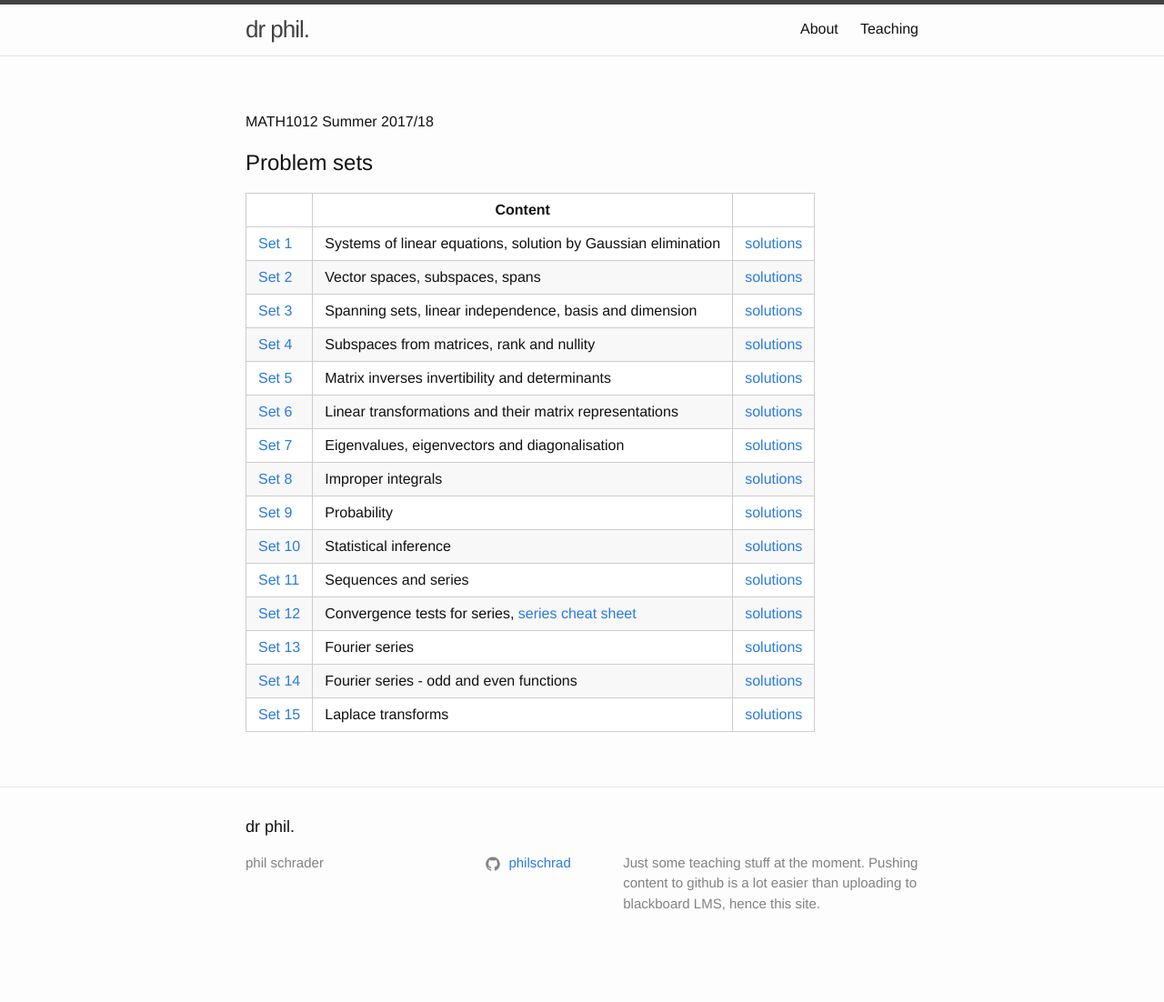
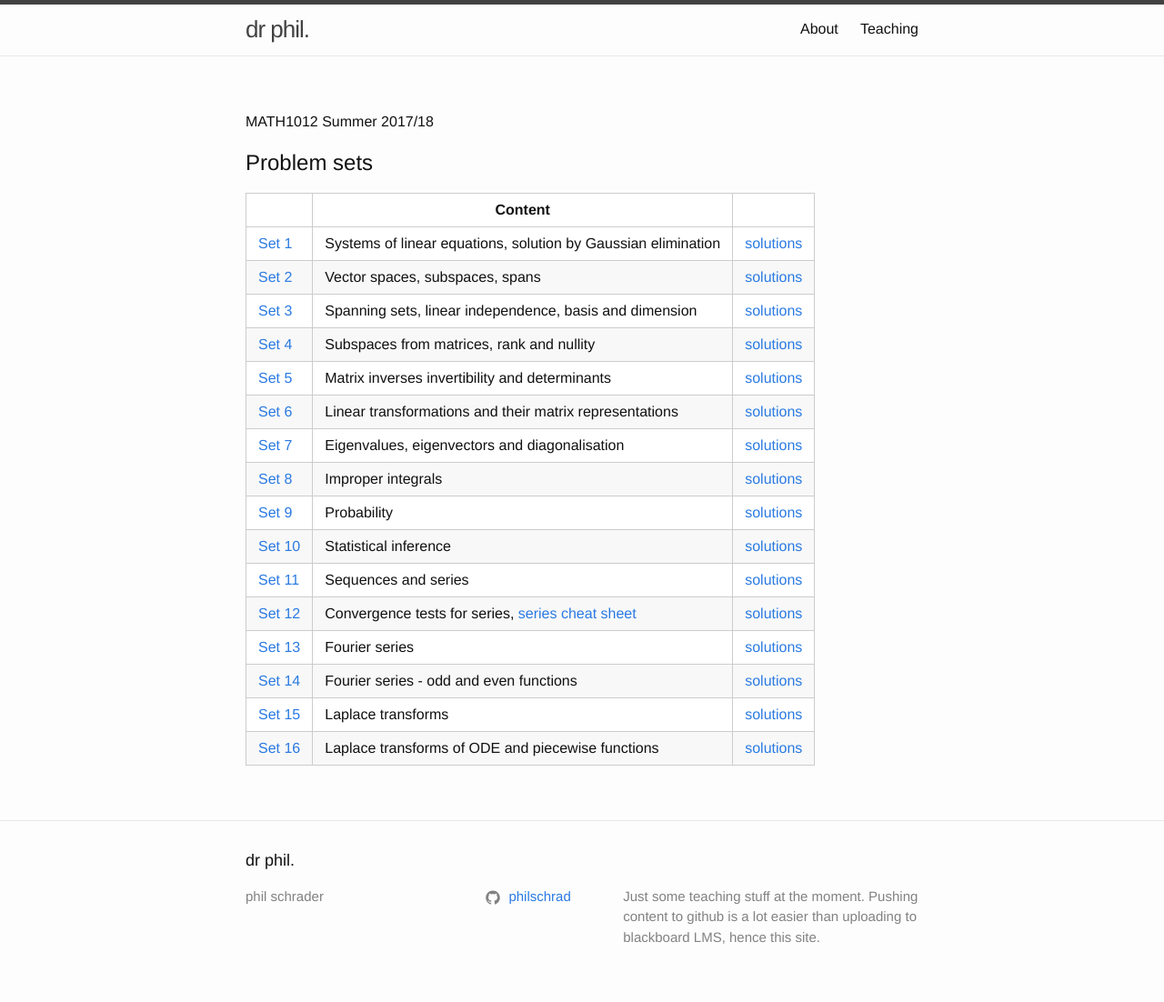
Before and after one commit to philschrad/philschrad.github.io, a Jekyll site: the page built from pages/MATH1012_problems.md, in a window 1280 px wide. Shown: the whole page at 91% size. Built offline with Jekyll 4.4.1, drawn with Linux system fonts in a browser that asks for light colours; before the commit the page ends 1065 px from its top, so only the background shows below that.

Commit message:
problem sets

```diff
--- a/pages/MATH1012_problems.md
+++ b/pages/MATH1012_problems.md
@@ -23,3 +23,4 @@ MATH1012 Summer 2017/18
 [Set 13](https://lms.uwa.edu.au/bbcswebdav/courses/MATH1012_TS-SUMM-B_2018/problem%20sets/workshop_13.pdf)|Fourier series| [solutions](https://lms.uwa.edu.au/bbcswebdav/courses/MATH1012_TS-SUMM-B_2018/problem%20sets/workshop_13_soln.pdf)
 [Set 14](https://lms.uwa.edu.au/bbcswebdav/courses/MATH1012_TS-SUMM-B_2018/problem%20sets/workshop_14.pdf)|Fourier series - odd and even functions| [solutions](https://lms.uwa.edu.au/bbcswebdav/courses/MATH1012_TS-SUMM-B_2018/problem%20sets/workshop_14_soln.pdf)
 [Set 15](https://lms.uwa.edu.au/bbcswebdav/courses/MATH1012_TS-SUMM-B_2018/problem%20sets/workshop_15.pdf)|Laplace transforms| [solutions](https://lms.uwa.edu.au/bbcswebdav/courses/MATH1012_TS-SUMM-B_2018/problem%20sets/workshop_15_soln.pdf)
+[Set 16](https://lms.uwa.edu.au/bbcswebdav/courses/MATH1012_TS-SUMM-B_2018/problem%20sets/workshop_16.pdf)|Laplace transforms of ODE and piecewise functions| [solutions](https://lms.uwa.edu.au/bbcswebdav/courses/MATH1012_TS-SUMM-B_2018/problem%20sets/workshop_16_soln.pdf)
```
Also changed, not shown: pages/MATH1011_problems.md (+1 -0 lines).
